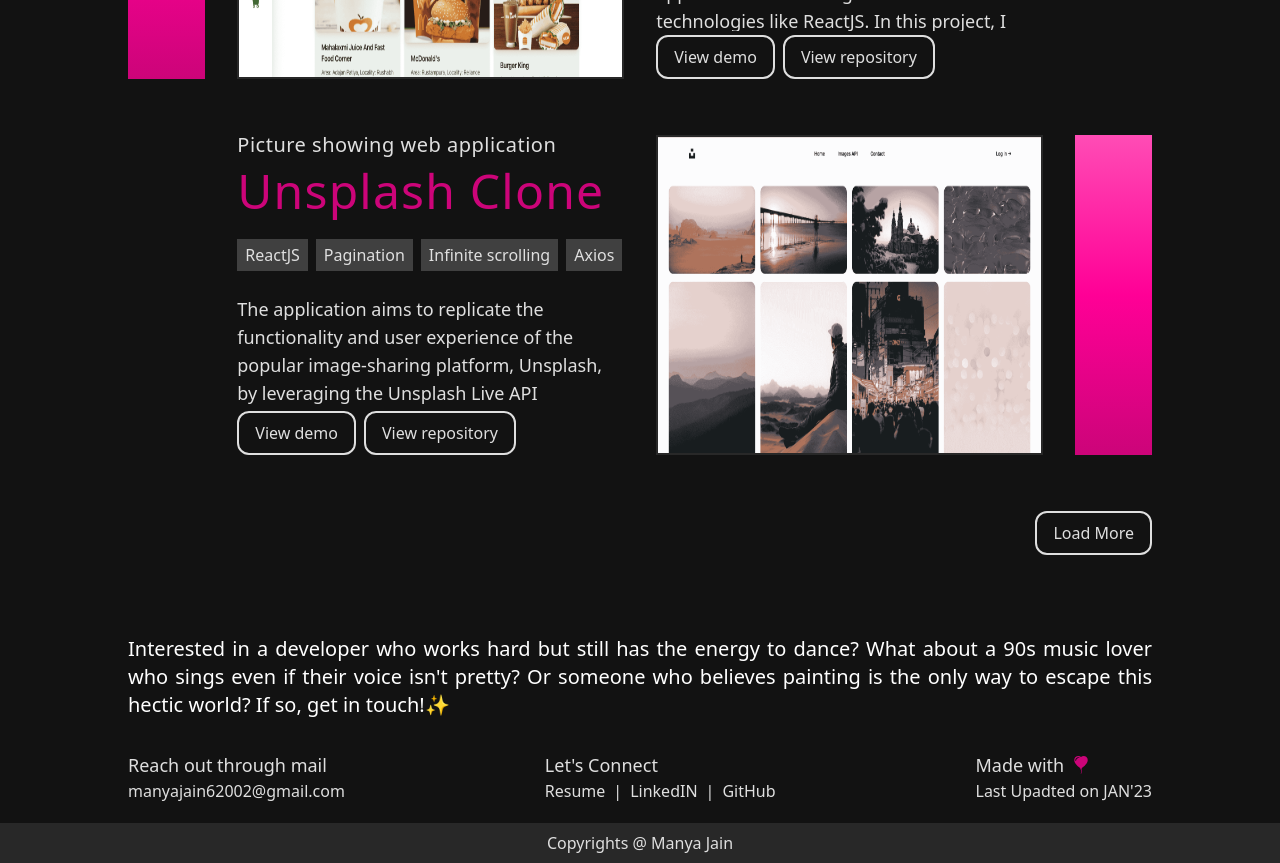
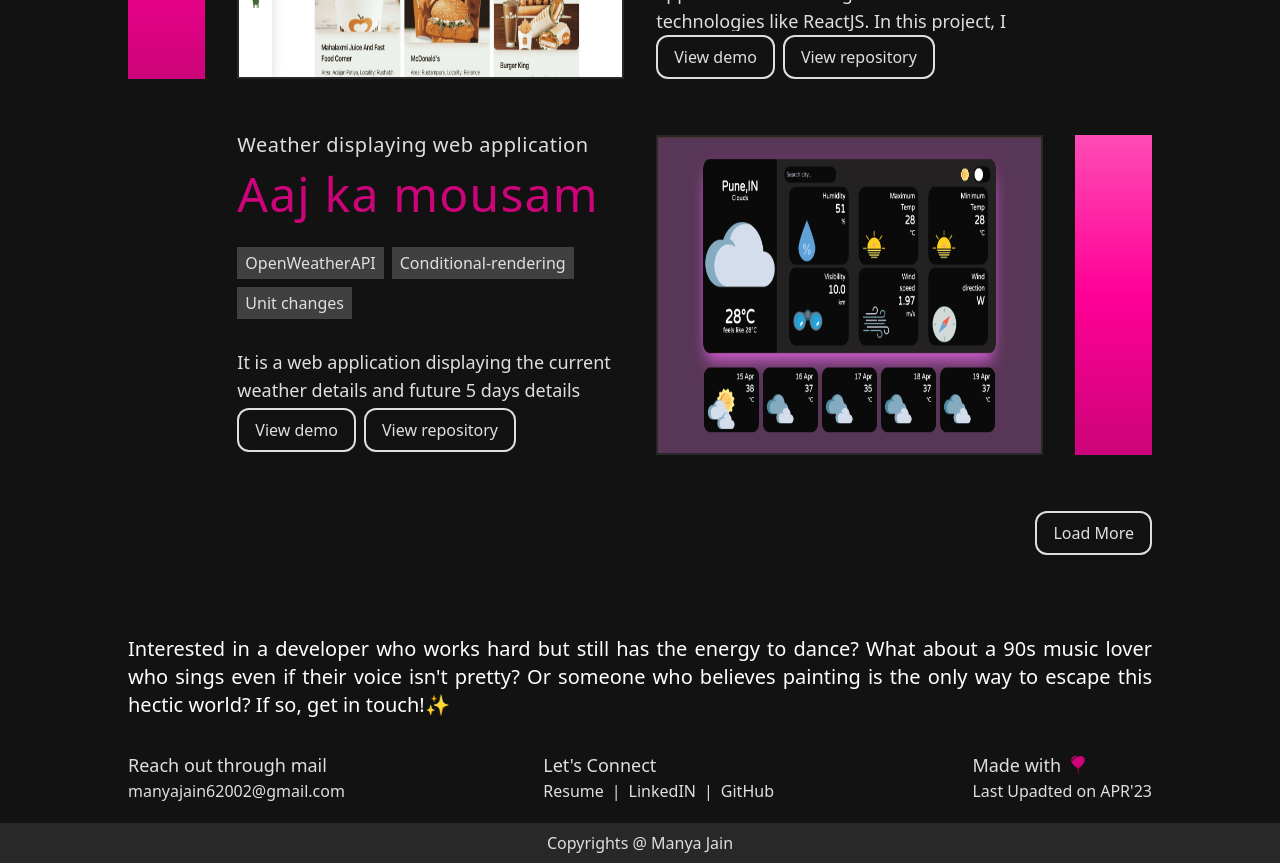
Before and after one commit to Manya67/portfolio_manya, a React (Vite) app: page / in a window 1280 px wide. Shown: the part 1620-2483 px from the top of the page. Built offline with nearby package versions, Linux system fonts and the light colour scheme.

Commit message:
project changes

```diff
--- a/src/components/footer/Footer.tsx
+++ b/src/components/footer/Footer.tsx
@@ -63,7 +63,7 @@
                 Made with
                 <BsBalloonHeartFill color="#cc0479" />{" "}
               </h3>
-              <h5>Last Upadted on JAN'23</h5>
+              <h5>Last Upadted on APR'23</h5>
             </div>
           </div>
         </div>
--- a/src/components/shared/Layout.tsx
+++ b/src/components/shared/Layout.tsx
@@ -66,16 +66,20 @@
           </p>
         </div>
         <div className="lg:h-[15%] flex gap-2">
+          {liveLink != "" && (
             <a href={liveLink} target="_blank">
               <button className="border-2 py-2 px-4 rounded-xl border-lightGrey text-lightGrey hover:text-darkest dark:border-lighter dark:text-lighter hover:border-highlighter dark:hover:border-highlighter dark:hover:text-white ">
                 View demo
               </button>
             </a>
+          )}
+          {repoLink != "" && (
             <a href={repoLink} target="_blank">
               <button className="border-2 py-2 px-4 rounded-xl border-lightGrey text-lightGrey hover:text-darkest dark:border-lighter dark:text-lighter hover:border-highlighter dark:hover:border-highlighter dark:hover:text-white ">
                 View repository
               </button>
             </a>
+          )}
         </div>
       </div>
       <div className="xl:w-1/12 xl:block hidden"></div>
--- a/src/constants/ProjectData.tsx
+++ b/src/constants/ProjectData.tsx
@@ -31,11 +31,25 @@
     liveLink: "https://foodvilla-manya.netlify.app/",
   },
   {
+    id: "weather",
+    projectName: "Aaj ka mousam",
+    subHeading: "Weather displaying web application",
+    desc: `It is a web application displaying the current weather details and future 5 days details`,
+    align: true,
+    buttonTabs: [
+      { name: "OpenWeatherAPI" },
+      { name: "Conditional-rendering" },
+      { name: "Unit changes" },
+    ],
+    repoLink: "https://github.com/Manya67/weatherApp",
+    liveLink: "https://aajkamousam-manya.netlify.app/",
+  },
+  {
     id: "unsplash",
     projectName: "Unsplash Clone",
     subHeading: "Picture showing web application",
     desc: "The application aims to replicate the functionality and user experience of the popular image-sharing platform, Unsplash, by leveraging the Unsplash Live API",
-    align: true,
+    align: false,
     buttonTabs: [
       { name: "ReactJS" },
       { name: "Pagination" },
@@ -50,7 +64,7 @@
     projectName: "Docs.",
     subHeading: "Note taking web application",
     desc: ` "Docs" – a sleek and intuitive note-displaying app designed for seamless organization and effortless accessibility. With an innovative touch of Framer Motion drag property, navigating through your notes becomes an engaging and fluid experience`,
-    align: false,
+    align: true,
     buttonTabs: [
       { name: "ReactJS" },
       { name: "TailwindCSS" },
@@ -65,7 +79,7 @@
     projectName: "Frequent word finder",
     subHeading: "Finds list of most occuring words",
     desc: `Developed this app to find skill requirements based on the most frequent words in the job description.`,
-    align: true,
+    align: false,
     buttonTabs: [
       { name: "Data Structures" },
       { name: "ReactJS" },
@@ -75,24 +89,10 @@
     liveLink: "https://frequent-word-finder.netlify.app/",
   },
   {
-    id: "weather",
-    projectName: "Aaj ka mousam",
-    subHeading: "Weather displaying web application",
-    desc: `It is a web application displaying the current weather details and future 5 days details`,
-    align: false,
-    buttonTabs: [
-      { name: "OpenWeatherAPI" },
-      { name: "Conditional-rendering" },
-      { name: "Unit changes" },
-    ],
-    repoLink: "https://github.com/Manya67/weatherApp",
-    liveLink: "https://aajkamousam-manya.netlify.app/",
-  },
-  {
     id: "youtube",
-    projectName: "VidClone",
+    projectName: "YouStream",
     subHeading: "Video playing web application",
-    desc: "VidClone is a cutting-edge video-sharing platform designed to revolutionize online content consumption. With an intuitive interface reminiscent of popular platforms, VidClone offers users a seamless experience for uploading, sharing, and discovering a diverse range of videos.",
+    desc: "YouStream is a cutting-edge video-sharing platform designed to revolutionize online content consumption. With an intuitive interface reminiscent of popular platforms, VidClone offers users a seamless experience for uploading, sharing, and discovering a diverse range of videos.",
     align: true,
     buttonTabs: [
       { name: "ReactJS" },
@@ -100,7 +100,7 @@
       { name: "Redux" },
       { name: "Rest API" },
     ],
-    repoLink: "https://github.com/Manya67/youtube_clone",
+    repoLink: "https://github.com/Manya67/youstream",
     liveLink: "",
   },
 ];
```
Lines whose indentation alone changed are shown as unchanged.
